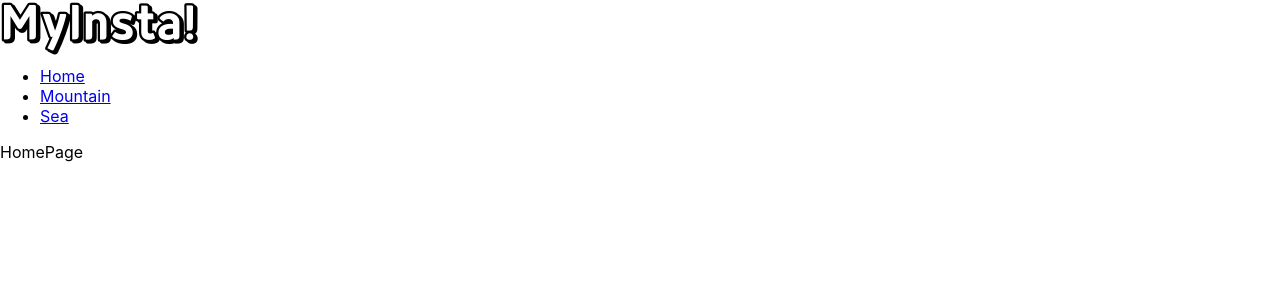
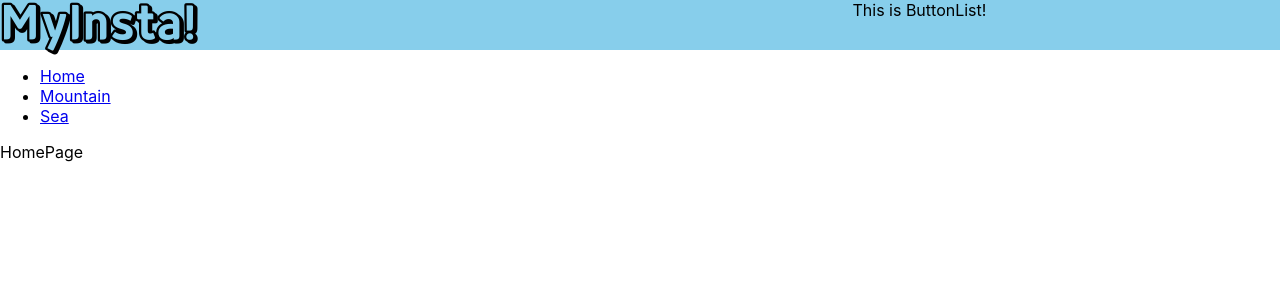
Before and after one commit to jyh4479/Study-Typescript, a React (Create React App) app in the folder my-insta/: page / in a window 1280 px wide. Shown: the top 300 px of the page. Built offline with nearby package versions, Linux system fonts and the light colour scheme.

Commit message:
Update my insta

```diff
--- /dev/null
+++ b/my-insta/src/components/ButtonList.tsx
@@ -0,0 +1,14 @@
+import React from "react";
+import styled from "styled-components";
+
+const ButtonList = () => {
+
+    const ButtonGrid = styled.div`
+    width:33.3%
+    `
+
+    return (
+        <ButtonGrid>This is ButtonList!</ButtonGrid>
+    )
+}
+export default ButtonList;
--- a/my-insta/src/components/GNB.tsx
+++ b/my-insta/src/components/GNB.tsx
@@ -1,12 +1,25 @@
 import React from "react"
 import {Link} from "react-router-dom";
-import {Logo} from "./index";
+import {ButtonList, Logo, SearchBar} from "./index";
 import styled from "styled-components";
 
 const GNB = () => {
+
+    const Top = styled.nav`
+    display:flex;
+
+    background-color:skyblue;
+    `
+
     return (
         <>
-            <Logo title={'MyInsta!'}/>
+            <Top>
+                <Logo title={'MyInsta!'}/>
+                <SearchBar></SearchBar>
+                <ButtonList></ButtonList>
+            </Top>
+
+
             <ul>
                 <li><Link to='/'>Home</Link></li>
                 <li><Link to='mountain'>Mountain</Link></li>
--- a/my-insta/src/components/Logo.tsx
+++ b/my-insta/src/components/Logo.tsx
@@ -9,6 +9,7 @@ const Logo: React.FunctionComponent<LogoProps> = props => {
     const MyInstaLogo = styled.div`
     font-family: SDSOutline;
     font-size: 50px;
+    width:33.3%;
     `
     return(
         <MyInstaLogo>{props.title}</MyInstaLogo>
--- a/my-insta/src/components/SearchBar.tsx
+++ b/my-insta/src/components/SearchBar.tsx
@@ -1,8 +1,30 @@
 import React from "react";
+import styled from "styled-components";
 
 const SearchBar = () => {
+
+    const SearchGrid = styled.div`
+    width:33.3%
+    `
+
+    const SearchBox = styled.div`
+    height:28px
+    -webkit-box-flex: 0
+    flex: 0 1 auto
+    min-width: 125px
+    width: 215px
+    `
+
+    const SearchInput = styled.input`
+
+    `
+
     return(
-        <></>
+        <SearchGrid>
+            <SearchBox>
+
+            </SearchBox>
+        </SearchGrid>
     )
 }
 export default SearchBar;
--- a/my-insta/src/components/index.tsx
+++ b/my-insta/src/components/index.tsx
@@ -1,3 +1,4 @@
 export {default as GNB} from './GNB'
 export {default as SearchBar} from './SearchBar'
 export {default as Logo} from './Logo'
+export {default as ButtonList} from './ButtonList'
```
